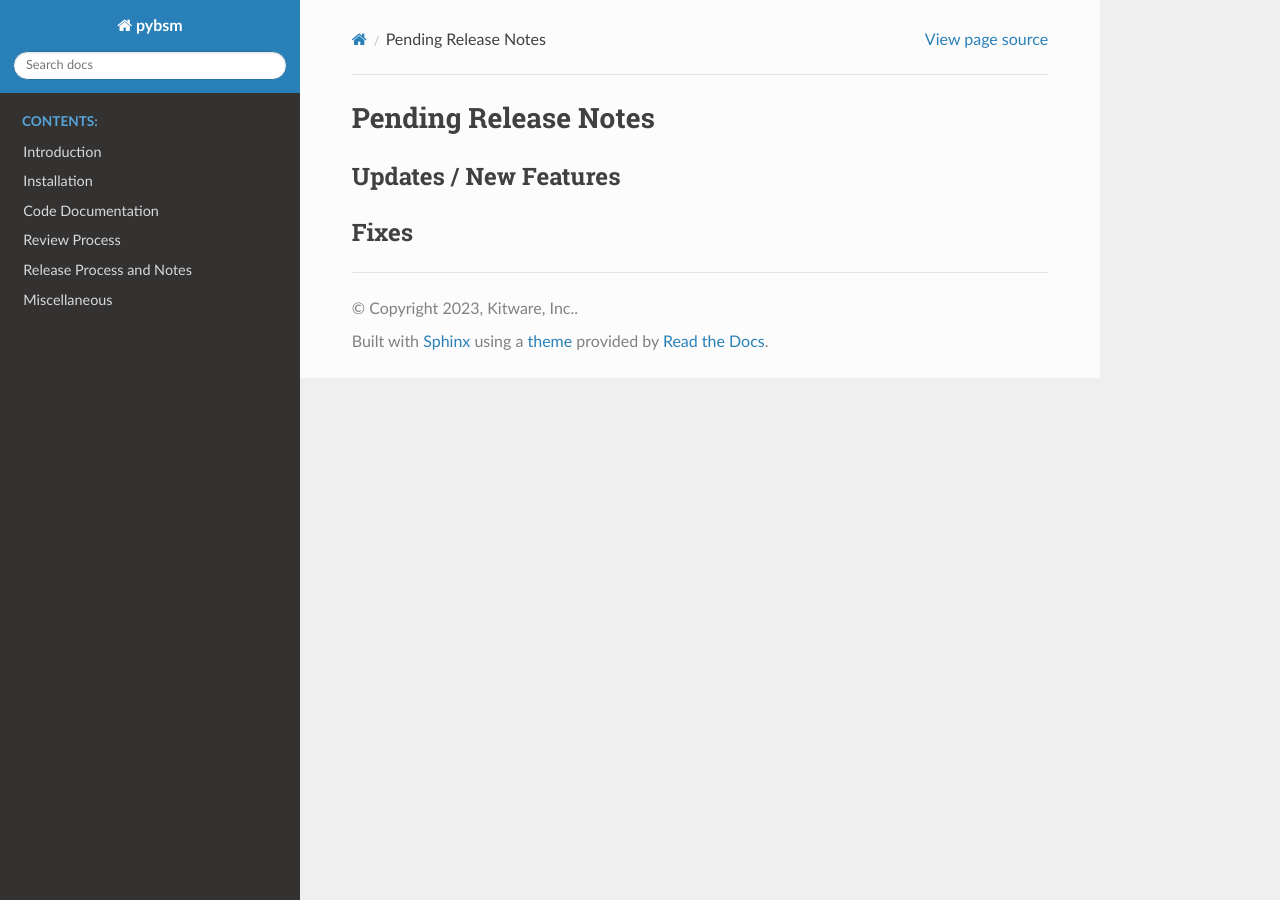
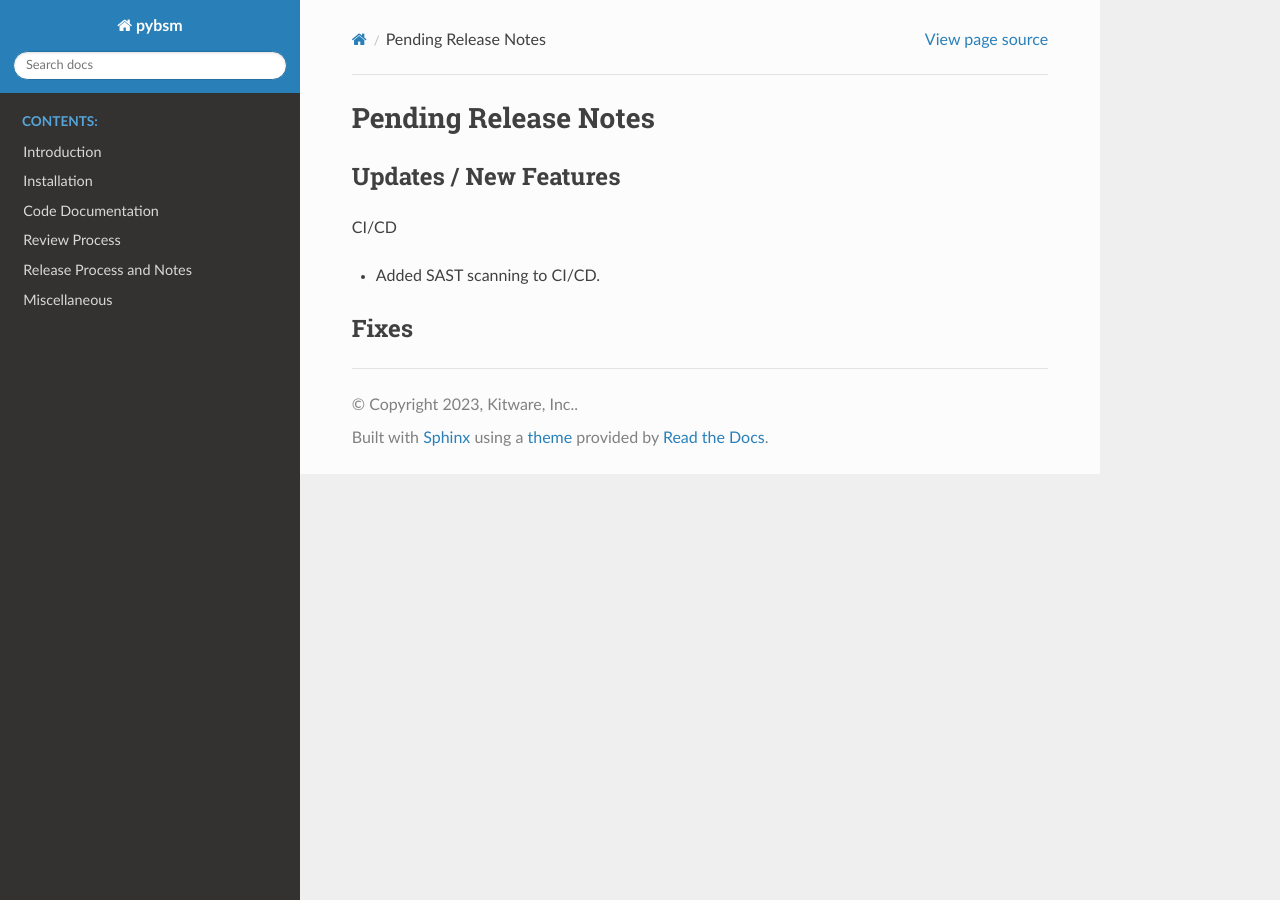
Before and after one commit to Kitware/pybsm, a Sphinx documentation site: the page built from docs/release_notes/pending_release.rst, in a window 1280 px wide. Built offline with Sphinx 7.4.7 and the Read the Docs theme 2.0.0, drawn with Linux system fonts in a browser that asks for light colours.

Commit message:
Added SAST scanning to MRs.

```diff
--- a/docs/release_notes/pending_release.rst
+++ b/docs/release_notes/pending_release.rst
@@ -4,5 +4,9 @@ Pending Release Notes
 Updates / New Features
 ----------------------
 
+CI/CD
+
+* Added SAST scanning to CI/CD.
+
 Fixes
 -----
```
Also changed, not shown: .gitlab-ci.yml.
